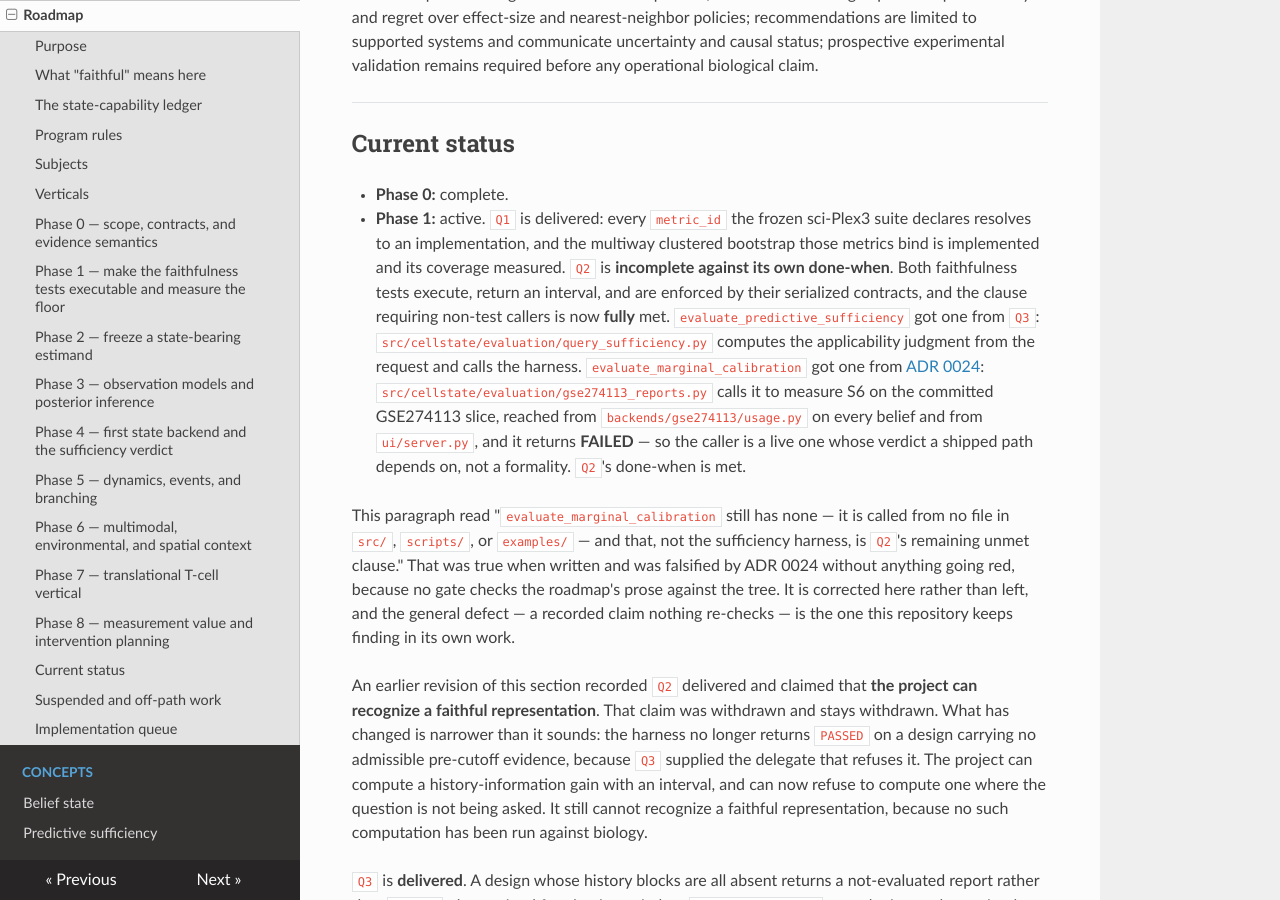
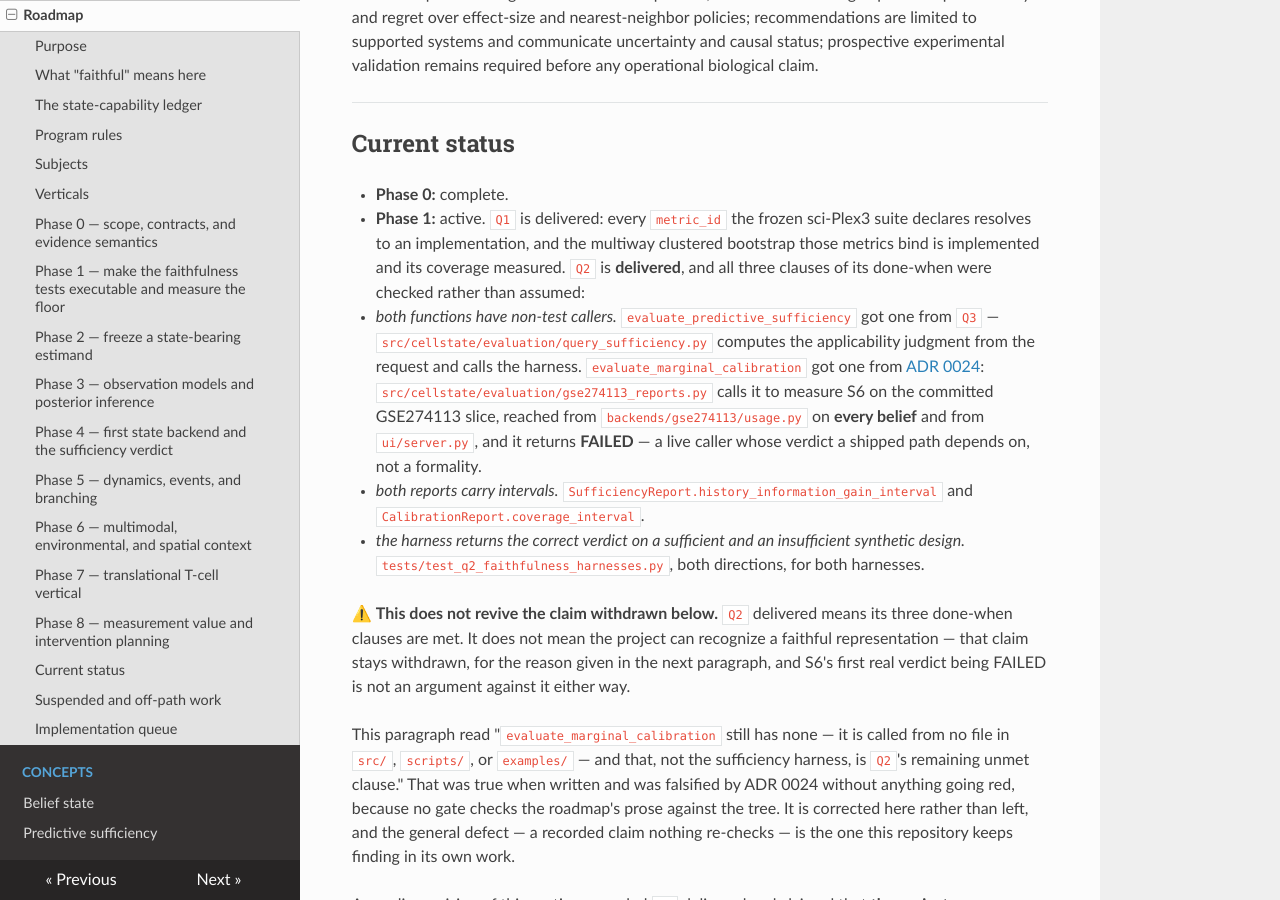
Before and after one commit to logannye/cellstate, an MkDocs documentation site: the page built from docs/roadmap.md, in a window 1280 px wide and 900 px high, scrolled down 12429 px. Built offline with MkDocs 1.6.1, drawn with Linux system fonts in a browser that asks for light colours; nearby versions of some CDN libraries; some of the changed text lies outside the part shown.

Commit message:
Correct Q2's status at every site, not just one
The first pass fixed the follow-on sentence and left the claim itself, so
the paragraph asserted 'incomplete against its own done-when' and 'now
fully met' two lines apart. There were four sites, not one: the starting-
work header, the Phase 1 status, and two inside the delivered Q3 item.

All three of Q2's done-when clauses are now checked rather than asserted
-- callers, intervals, and both-directions synthetic verdicts -- and the
paragraph states explicitly that 'Q2 delivered' does NOT revive the
withdrawn claim that the project can recognize a faithful representation.

Q3's item text is left as its original rationale with one clause noting
both callers now exist; rewriting a delivered item's scope statement
would be editing history rather than status.

Co-Authored-By: Claude Opus 5 (1M context) <noreply@anthropic.com>

```diff
--- a/docs/roadmap.md
+++ b/docs/roadmap.md
@@ -15,8 +15,8 @@ evaluation design, including the formal estimand and the belief-subject semantic
 implementation order and graduation gates, and is the sole authority for both.
 
 **If you are starting work:** the active phase is Phase 1 and the next action is item `Q6` of the
-[implementation queue](#implementation-queue). `Q1` is delivered; `Q2` is delivered in substance but
-incomplete against its own done-when; `Q3` is delivered and the sufficiency verdict now fails
+[implementation queue](#implementation-queue). `Q1` is delivered; `Q2` is delivered, its
+non-test-caller clause closed by ADR 0024; `Q3` is delivered and the sufficiency verdict now fails
 closed; `Q4` is decided, with a negative result, and owes a reviewed manifest. **`Q5` and `Q7` are
 delivered, and their measurements are negative** — see below. `Q5`'s predeclaration clause, unmet on
 its first run, is satisfied for the re-run by
@@ -519,16 +519,26 @@ required before any operational biological claim.
 - **Phase 0:** complete.
 - **Phase 1:** active. `Q1` is delivered: every `metric_id` the frozen sci-Plex3 suite declares
   resolves to an implementation, and the multiway clustered bootstrap those metrics bind is
-  implemented and its coverage measured. `Q2` is **incomplete against its own done-when**. Both
-  faithfulness tests execute, return an interval, and are enforced by their serialized contracts, and
-  the clause requiring non-test callers is now **fully** met. `evaluate_predictive_sufficiency` got
-  one from `Q3`: `src/cellstate/evaluation/query_sufficiency.py` computes the applicability judgment
-  from the request and calls the harness. `evaluate_marginal_calibration` got one from
-  [ADR 0024](adr/0024-s6-is-measured-and-readiness-is-derived.md):
-  `src/cellstate/evaluation/gse274113_reports.py` calls it to measure S6 on the committed GSE274113
-  slice, reached from `backends/gse274113/usage.py` on every belief and from `ui/server.py`, and it
-  returns **FAILED** — so the caller is a live one whose verdict a shipped path depends on, not a
-  formality. `Q2`'s done-when is met.
+  implemented and its coverage measured. `Q2` is **delivered**, and all three clauses of its
+  done-when were checked rather than assumed:
+
+  1. *both functions have non-test callers.* `evaluate_predictive_sufficiency` got one from `Q3` —
+     `src/cellstate/evaluation/query_sufficiency.py` computes the applicability judgment from the
+     request and calls the harness. `evaluate_marginal_calibration` got one from
+     [ADR 0024](adr/0024-s6-is-measured-and-readiness-is-derived.md):
+     `src/cellstate/evaluation/gse274113_reports.py` calls it to measure S6 on the committed
+     GSE274113 slice, reached from `backends/gse274113/usage.py` on **every belief** and from
+     `ui/server.py`, and it returns **FAILED** — a live caller whose verdict a shipped path depends
+     on, not a formality.
+  2. *both reports carry intervals.* `SufficiencyReport.history_information_gain_interval` and
+     `CalibrationReport.coverage_interval`.
+  3. *the harness returns the correct verdict on a sufficient and an insufficient synthetic design.*
+     `tests/test_q2_faithfulness_harnesses.py`, both directions, for both harnesses.
+
+  ⚠️ **This does not revive the claim withdrawn below.** `Q2` delivered means its three done-when
+  clauses are met. It does not mean the project can recognize a faithful representation — that
+  claim stays withdrawn, for the reason given in the next paragraph, and S6's first real verdict
+  being FAILED is not an argument against it either way.
 
   This paragraph read "`evaluate_marginal_calibration` still has none — it is called from no file in
   `src/`, `scripts/`, or `examples/` — and that, not the sufficiency harness, is `Q2`'s remaining
@@ -657,7 +667,8 @@ not yet decomposed into items and must not be started from prose.
    where history demonstrably drives the target — so a query with no admissible pre-cutoff evidence
    receives the strongest certificate of sufficiency the contract can express. `sufficiency.py`
    delegates that applicability judgment to the query and its benchmark; no caller exists to make it,
-   which is also why `Q2`'s "non-test callers" clause is unmet. Authorized by
+   which is also why `Q2`'s "non-test callers" clause is unmet *(as scheduled; both callers now
+   exist — this item supplied the sufficiency one and ADR 0024 the calibration one)*. Authorized by
    [ADR 0017](adr/0017-the-sufficiency-verdict-must-fail-closed.md): the module refuses an
    inapplicable design rather than passing it; units lacking a pre-cutoff observation are excluded
    from the paired comparison; the retained fraction becomes a required report field and a retained
```
